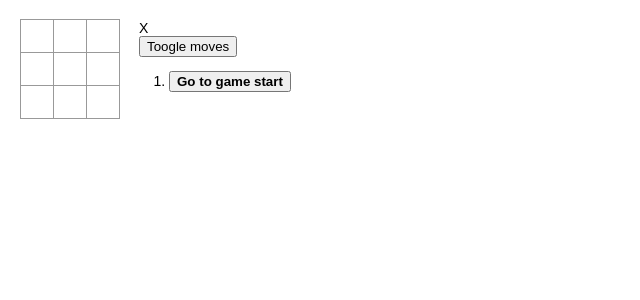
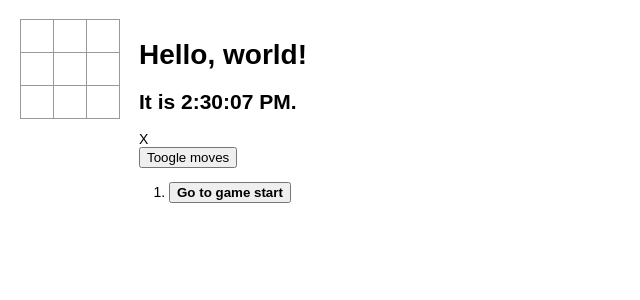
Before and after one commit to humb1t/into_to_react, a React (Create React App) app: page / in a window 1280 px wide. Shown: the top 300 px of the page, without its empty margins (0-640 px from the left). Built offline with nearby package versions, Linux system fonts and the light colour scheme.

Commit message:
Clock component was added to game information

```diff
--- a/src/index.js
+++ b/src/index.js
@@ -43,6 +43,39 @@
       return (
         <div>
           {rows}
+        </div>
+      );
+    }
+  }
+
+  class Clock extends React.Component {
+    constructor(props) {
+      super(props);
+      this.state = {date: new Date()};
+    }
+
+    componentDidMount() {
+      this.timerID = setInterval(
+        () => this.tick(),
+        1000
+      );
+    }
+
+    componentWillUnmount() {
+      clearInterval(this.timerID);
+    }
+
+    tick() {
+      this.setState({
+        date: new Date()
+      });
+    }
+
+    render() {
+      return (
+        <div>
+          <h1>Hello, world!</h1>
+          <h2>It is {this.state.date.toLocaleTimeString()}.</h2>
         </div>
       );
     }
@@ -136,6 +169,7 @@
             <Board squares={current.squares} onClick={(i) => this.handleClick(i)} />
           </div>
           <div className="game-info">
+            <Clock />
             <div>{status}</div>
             <button onClick={() => this.toogleSort()}>Toogle moves</button>
             <ol>{sortedMoves}</ol>
```
